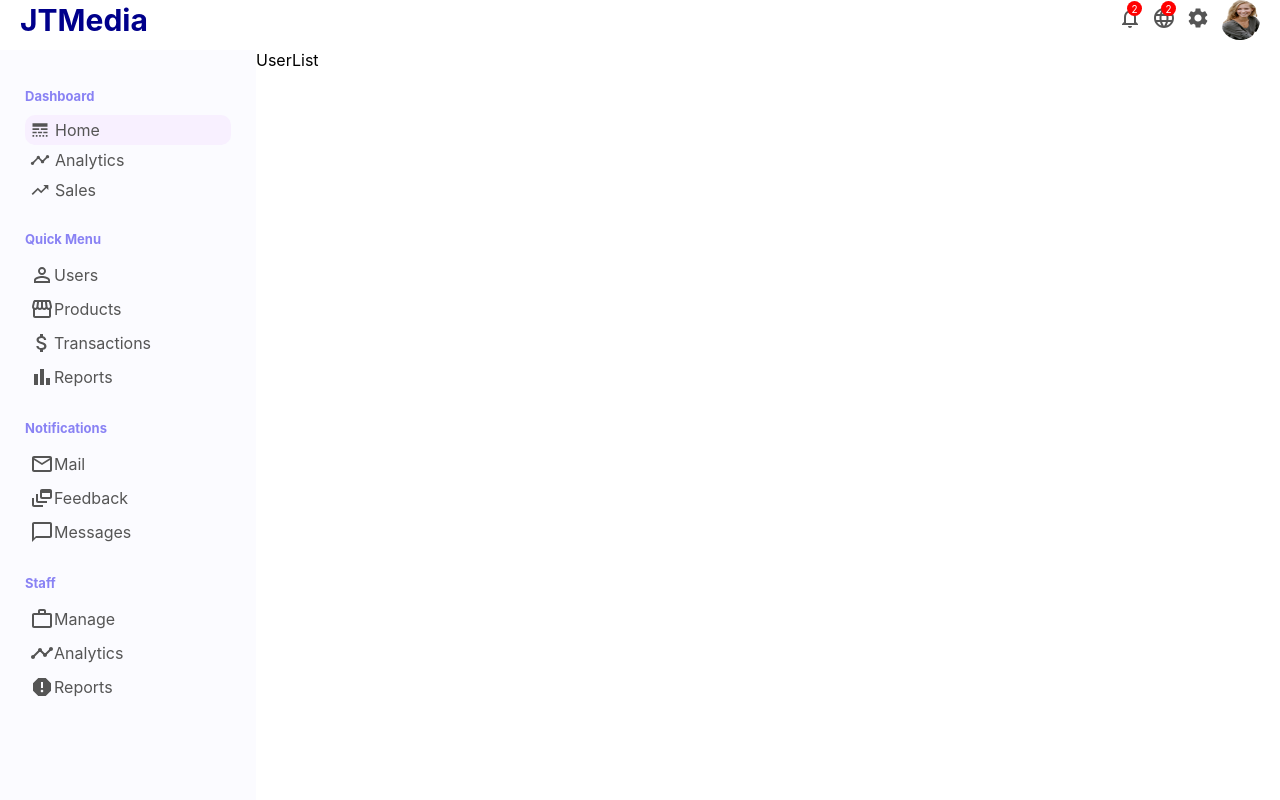
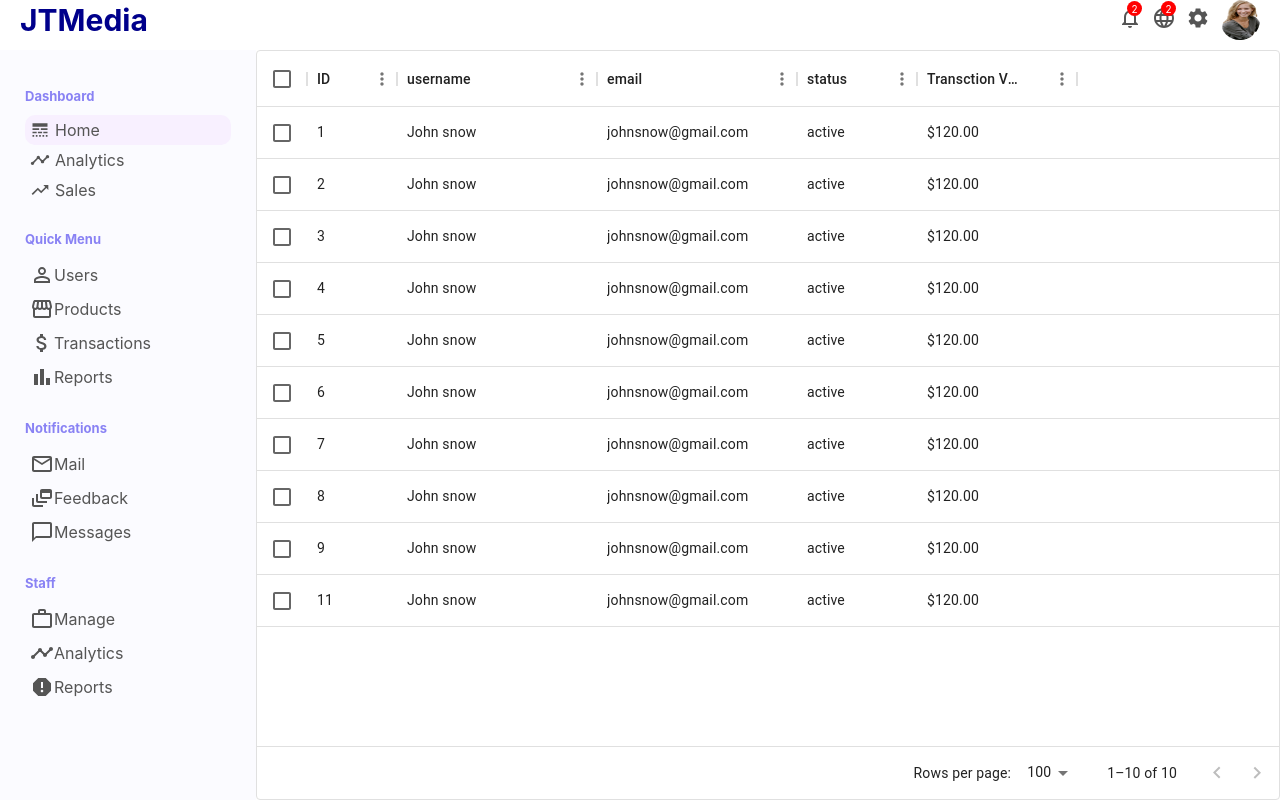
Before and after one commit to Justina177/Admin-Dashboard, a React (Create React App) app: page /users in a window 1280 px wide. Built offline with nearby package versions, Linux system fonts and the light colour scheme.

Commit message:
Added Datagrid from MUI datagrid

```diff
--- a/package.json
+++ b/package.json
@@ -7,6 +7,7 @@
     "@emotion/styled": "^11.10.6",
     "@mui/icons-material": "^5.11.16",
     "@mui/material": "^5.12.1",
+    "@mui/x-data-grid": "^6.3.0",
     "@testing-library/jest-dom": "^5.16.5",
     "@testing-library/react": "^13.4.0",
     "@testing-library/user-event": "^13.5.0",
--- a/src/App.js
+++ b/src/App.js
@@ -4,6 +4,7 @@ import Sidebar from './Components/Sidebar/Sidebar';
 import Topbar from './Components/Topbar/Topbar';
 import Home from './pages/home/Home';
 import { BrowserRouter as Router, Routes, Route } from 'react-router-dom';
+// import DataList from './pages/userList/DataList';
 import UserList from './pages/userList/UserList';
 
 function App() {
--- a/src/pages/userList/UserList.jsx
+++ b/src/pages/userList/UserList.jsx
@@ -1,10 +1,113 @@
 import React from 'react';
 import './UserList.css';
+// import { DataDGrid } from '@mui/data-grid-material'
+import { DataGrid } from '@mui/x-data-grid';
+import img1 from '../../images/pexels-pixabay-38554-removebg-preview.png';
 
 export default function UserList() {
+    const columns = [
+        { field: 'id', headerName: 'ID', width: 90},
+        { field: 'username', headerName: 'username', width: 200},
+        { field: 'email', headerName: 'email', width: 200},
+        {
+            field: 'status',
+            headerName: 'status',
+            width: 120,
+        },
+        {
+            field: 'transaction',
+            headerName: 'Transction Volume',
+            width: 160,
+        },
+    ];
+
+    const rows = [
+        {
+            id: 1,
+            username: 'John snow',
+            email: 'johnsnow@gmail.com',
+            avater : {img1},
+            status: 'active',
+            transaction: '$120.00',
+        },
+        {
+            id: 2,
+            username: 'John snow',
+            email: 'johnsnow@gmail.com',
+            avater : {img1},
+            status: 'active',
+            transaction: '$120.00',
+        },
+        {
+            id: 3,
+            username: 'John snow',
+            email: 'johnsnow@gmail.com',
+            avater : {img1},
+            status: 'active',
+            transaction: '$120.00',
+        },
+        {
+            id: 4,
+            username: 'John snow',
+            email: 'johnsnow@gmail.com',
+            avater : {img1},
+            status: 'active',
+            transaction: '$120.00',
+        },
+        {
+            id: 5,
+            username: 'John snow',
+            email: 'johnsnow@gmail.com',
+            avater : {img1},
+            status: 'active',
+            transaction: '$120.00',
+        },
+        {
+            id: 6,
+            username: 'John snow',
+            email: 'johnsnow@gmail.com',
+            avater : {img1},
+            status: 'active',
+            transaction: '$120.00',
+        },
+        {
+            id: 7,
+            username: 'John snow',
+            email: 'johnsnow@gmail.com',
+            avater : {img1},
+            status: 'active',
+            transaction: '$120.00',
+        },
+        {
+            id: 8,
+            username: 'John snow',
+            email: 'johnsnow@gmail.com',
+            avater : {img1},
+            status: 'active',
+            transaction: '$120.00',
+        },
+        {
+            id: 9,
+            username: 'John snow',
+            email: 'johnsnow@gmail.com',
+            avater : {img1},
+            status: 'active',
+            transaction: '$120.00',
+        },
+        {
+            id: 11,
+            username: 'John snow',
+            email: 'johnsnow@gmail.com',
+            avater : {img1},
+            status: 'active',
+            transaction: '$120.00',
+        },
+    ]
+
   return (
     <div className="userList">
-        UserList
+        <DataGrid rows={rows} columns={columns} pageSize={5} checkboxSelection/>
+
 
     </div>
   )
```
Also changed, not shown: src/pages/userList/DataList.js (added, +51 -0 lines), 1 other file (tests, documents, lock files or other folders).
